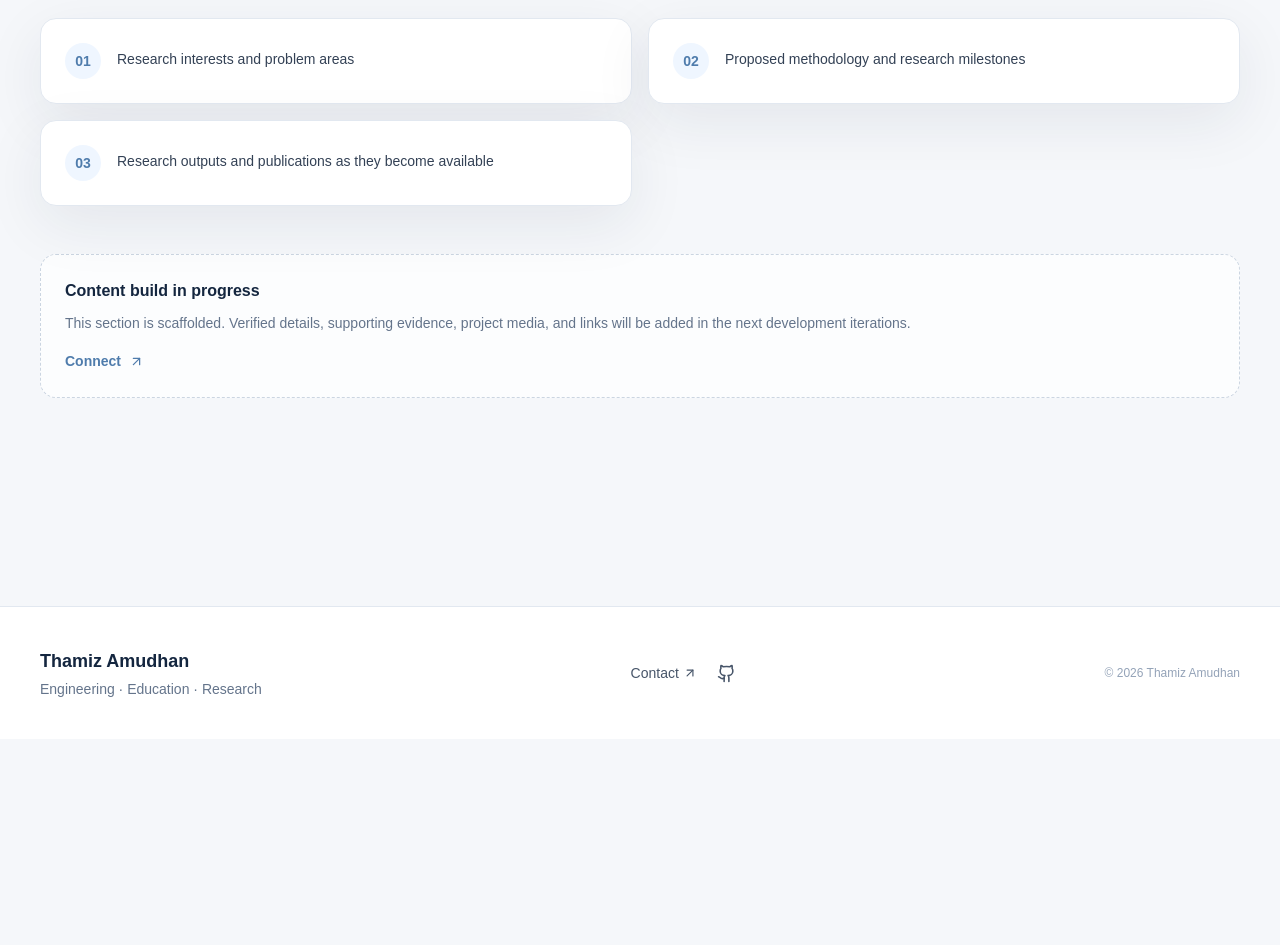
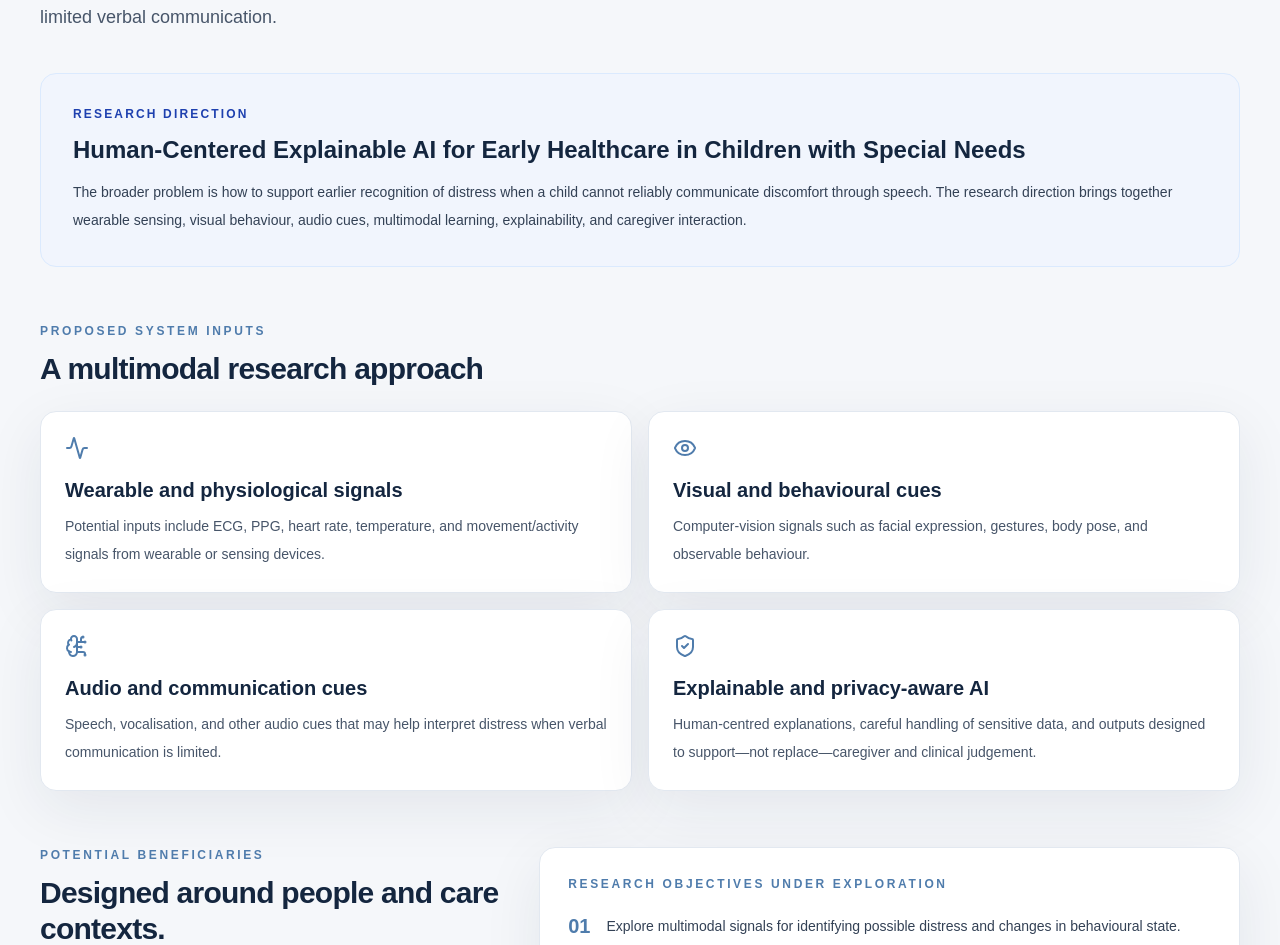
Before and after one commit to tk1573-sys/thamizamudhan-portfolio, a Next.js app: page /research in a window 1280 px wide. Shown: the part 460-1405 px from the top of the page. Before the commit the page ends 1199 px from the top, so only its background shows below. Built offline with nearby package versions, Linux system fonts and the light colour scheme.

Commit message:
feat: add doctoral research profile

```diff
--- /dev/null
+++ b/src/app/research/page.tsx
@@ -0,0 +1,40 @@
+import type { Metadata } from "next";
+import { BrainCircuit, HeartPulse, Eye, Activity, ShieldCheck, Users } from "lucide-react";
+
+export const metadata: Metadata = { title: "Research" };
+
+const modalities = [
+  { icon: Activity, title: "Wearable and physiological signals", detail: "Potential inputs include ECG, PPG, heart rate, temperature, and movement/activity signals from wearable or sensing devices." },
+  { icon: Eye, title: "Visual and behavioural cues", detail: "Computer-vision signals such as facial expression, gestures, body pose, and observable behaviour." },
+  { icon: BrainCircuit, title: "Audio and communication cues", detail: "Speech, vocalisation, and other audio cues that may help interpret distress when verbal communication is limited." },
+  { icon: ShieldCheck, title: "Explainable and privacy-aware AI", detail: "Human-centred explanations, careful handling of sensitive data, and outputs designed to support—not replace—caregiver and clinical judgement." },
+];
+
+const aims = [
+  "Explore multimodal signals for identifying possible distress and changes in behavioural state.",
+  "Study personalised models that account for individual baselines and communication differences.",
+  "Investigate early warning and prediction methods rather than relying only on a single observation.",
+  "Design understandable outputs and decision-support pathways for parents, caregivers, and relevant professionals.",
+  "Evaluate the feasibility, limitations, privacy, and safety of an assistive AI framework.",
+];
+
+export default function ResearchPage() {
+  return <section className="container-shell py-16 sm:py-24">
+    <p className="eyebrow">Doctoral research · Human-centred AI</p>
+    <h1 className="section-title mt-4 max-w-4xl text-4xl sm:text-6xl">Explainable multimodal AI for early healthcare support in children with special needs.</h1>
+    <p className="mt-6 max-w-3xl text-lg leading-8 text-slate-600">My part-time PhD journey in Computer Science and Engineering at Shiv Nadar University Chennai explores personalised distress detection and intervention for children who may have limited verbal communication.</p>
+    <div className="mt-10 rounded-2xl border border-blue-100 bg-blue-50/70 p-6 sm:p-8">
+      <p className="text-xs font-bold uppercase tracking-[0.18em] text-blue-800">Research direction</p>
+      <h2 className="mt-3 font-display text-2xl font-bold text-ink">Human-Centered Explainable AI for Early Healthcare in Children with Special Needs</h2>
+      <p className="mt-3 text-sm leading-7 text-slate-700">The broader problem is how to support earlier recognition of distress when a child cannot reliably communicate discomfort through speech. The research direction brings together wearable sensing, visual behaviour, audio cues, multimodal learning, explainability, and caregiver interaction.</p>
+    </div>
+    <div className="mt-14"><p className="eyebrow">Proposed system inputs</p><h2 className="section-title mt-3 text-3xl">A multimodal research approach</h2>
+      <div className="mt-6 grid gap-4 md:grid-cols-2">{modalities.map(({icon:Icon,title,detail})=><article key={title} className="surface-card p-6"><Icon className="text-accent" size={24}/><h3 className="mt-4 font-display text-xl font-bold text-ink">{title}</h3><p className="mt-2 text-sm leading-7 text-slate-600">{detail}</p></article>)}</div>
+    </div>
+    <div className="mt-14 grid gap-8 lg:grid-cols-[.8fr_1.2fr]">
+      <div><p className="eyebrow">Potential beneficiaries</p><h2 className="section-title mt-3 text-3xl">Designed around people and care contexts.</h2><p className="mt-4 text-sm leading-7 text-slate-600">Potential use contexts discussed in the research direction include autistic and non-verbal children, children with intellectual or communication disabilities, families, caregivers, rehabilitation settings, and special schools.</p><Users className="mt-6 text-accent" size={30}/></div>
+      <div className="surface-card p-7"><p className="eyebrow">Research objectives under exploration</p><ul className="mt-5 space-y-4">{aims.map((aim,i)=><li key={aim} className="flex gap-4 text-sm leading-7 text-slate-700"><span className="font-display text-xl font-bold text-accent">0{i+1}</span><span>{aim}</span></li>)}</ul></div>
+    </div>
+    <div className="mt-14 rounded-2xl border border-slate-200 p-6 sm:p-8"><div className="flex items-center gap-3"><HeartPulse className="text-accent" size={25}/><h2 className="font-display text-xl font-bold text-ink">Research status and responsible claims</h2></div><p className="mt-3 text-sm leading-7 text-slate-600">This page describes a developing doctoral research direction and proposed framework, not a clinically validated product or completed experimental result. Specific datasets, protocols, ethics approvals, model performance, and clinical partnerships will be added only when established and approved for public disclosure.</p></div>
+  </section>;
+}
```
